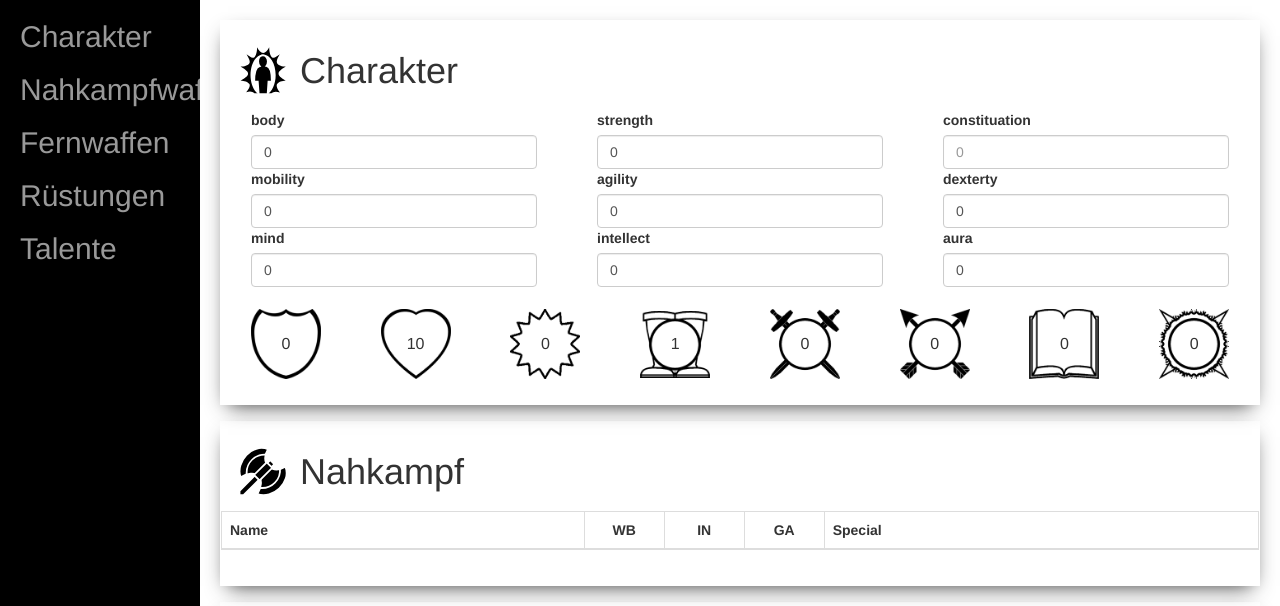
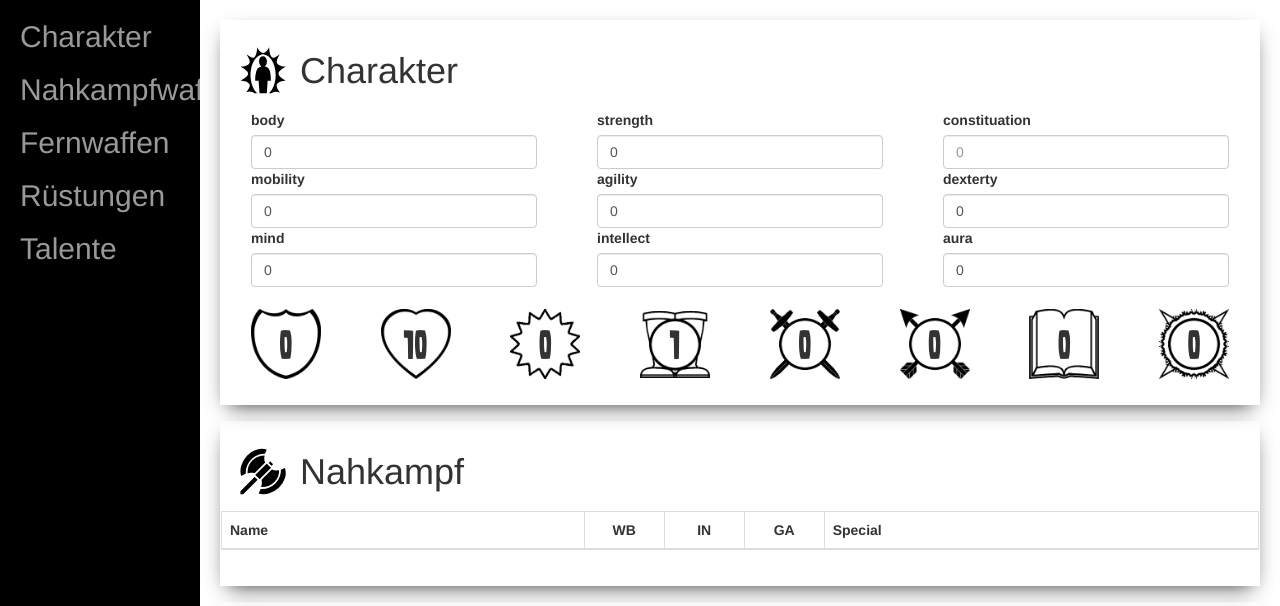
Before and after one commit to DungeonSlayers/dungeonslayers.webapp, a website with bundled scripts: page src/index.html in a window 1280 px wide. Shown: the top 606 px of the page. Built offline with nearby package versions, Linux system fonts and the light colour scheme; no server answers; files whose address does not match are found by name.

Commit message:
adjust combat value style

```diff
--- a/src/css/main.css
+++ b/src/css/main.css
@@ -108,4 +108,6 @@ h2 {
     font-size: 16px;
     text-align: center;
     line-height: 70px;
+    font-family: Woodstamp;
+    font-size: 44px;
 }
--- a/src/js/character/main.js
+++ b/src/js/character/main.js
@@ -88,13 +88,9 @@ define('character/main', ['character/model', 'character/view'], function (model,
             node.text(value).finish();
             //animate
             if (current !== value && current !== 0) {
-                node.css('color', color)
-                    .animate({fontSize: '20px'})
-                    .animate({fontSize: '12px'})
-                    .animate({fontSize: '16px'})
-                    .animate({fontSize: '16px'}, function () {
-                        $(this).css('color', 'black');
-                    });
+                node.animate({fontSize: '60px'})
+                    .animate({fontSize: '28px'})
+                    .animate({fontSize: '44px'});
             }
         };
 
```
